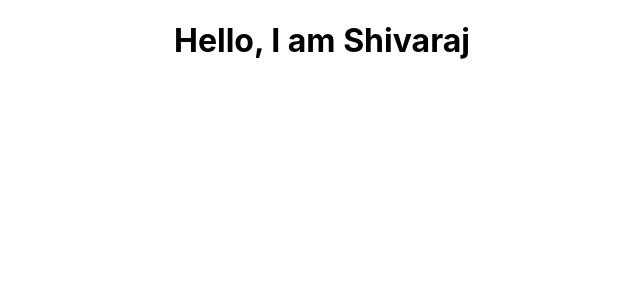
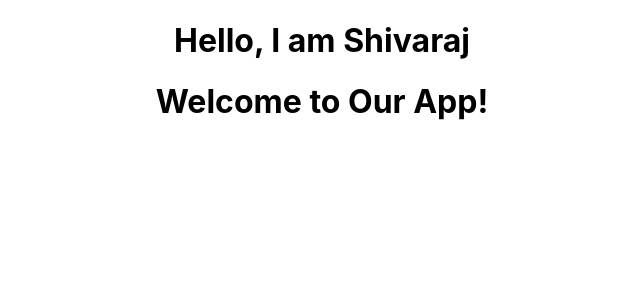
Before and after one commit to shivarajkulal/ReactJS_Tutorial, a React (Create React App) app: page / in a window 1280 px wide. Shown: the top 300 px of the page, without its empty margins (318-958 px from the left). Built offline with nearby package versions, Linux system fonts and the light colour scheme.

Commit message:
Class Component Implementation

```diff
--- a/src/App.js
+++ b/src/App.js
@@ -1,14 +1,12 @@
-//import logo from './logo.svg';
-
 import "./App.css";
-
-// Change the import to use default export (remove curly braces)
 import Profile from "./components/Profile.js";
+import Welcome from "./components/Welcome.js";
 
 function App() {
   return (
     <div className="App">
       <Profile />
+      <Welcome />
     </div>
   );
 }
--- /dev/null
+++ b/src/components/Welcome.js
@@ -0,0 +1,15 @@
+// Welcome.js
+import React, { Component } from "react";
+
+class Welcome extends Component {
+  render() {
+    return (
+      <div>
+        <h1>Welcome to Our App!</h1>
+        {/* Additional content or JSX for your Welcome component */}
+      </div>
+    );
+  }
+}
+
+export default Welcome;
```
